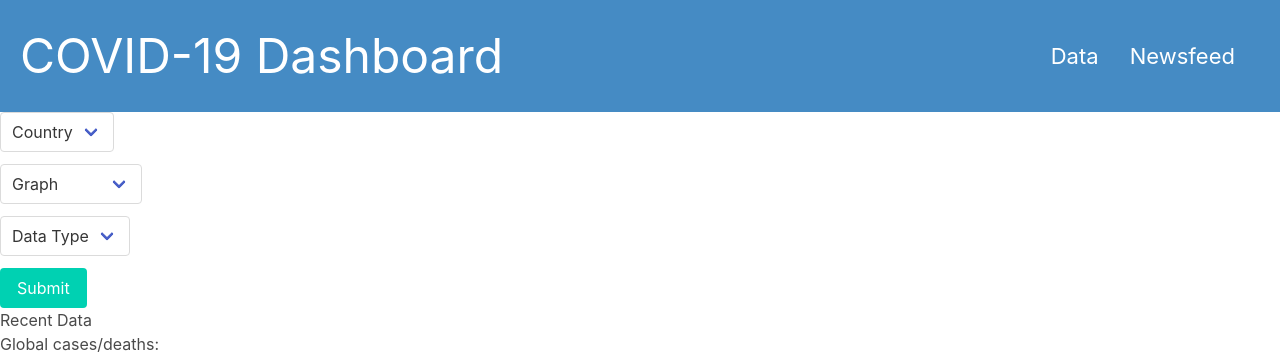
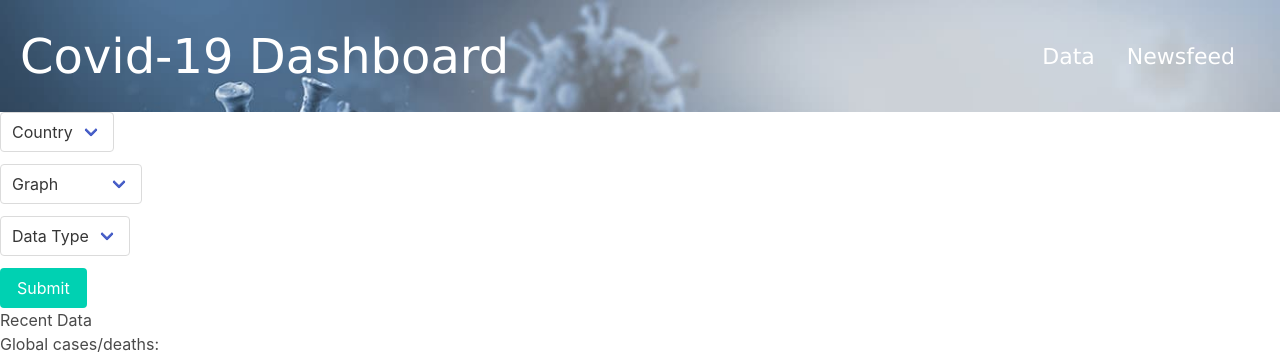
Before and after one commit to tammamakhan/covid-19-dashboard, a plain HTML site: page index.html in a window 1280 px wide. Shown: the top 353 px of the page. Drawn offline with nearby package versions, Linux system fonts and the light colour scheme.

Commit message:
revised header

```diff
--- a/assets/css/style.css
+++ b/assets/css/style.css
@@ -1,7 +1,9 @@
 .header {
     padding: 20px;
+    font-family: 'Lucida Sans', 'Lucida Sans Regular', 'Lucida Grande', 'Lucida Sans Unicode', Geneva, Verdana, sans-serif;
     background-color: rgb(69, 139, 196);
-    color: #ffffff;
+    background-size: cover;
+    background-image: url("../images/covid-header.jpeg")
 }
 
 .header h1 {
--- a/index.html
+++ b/index.html
@@ -17,7 +17,7 @@
     <!-- header -->
     <section class="header">
       <h1>
-        <a href="./index.html">COVID-19 Dashboard</a>
+        <a href="./index.html">Covid-19 Dashboard</a>
       </h1>
 
       <!-- navbar -->
```
Also changed, not shown: assets/images/covid-header.jpeg (added), assets/images/covid-header1.jpeg (added).
